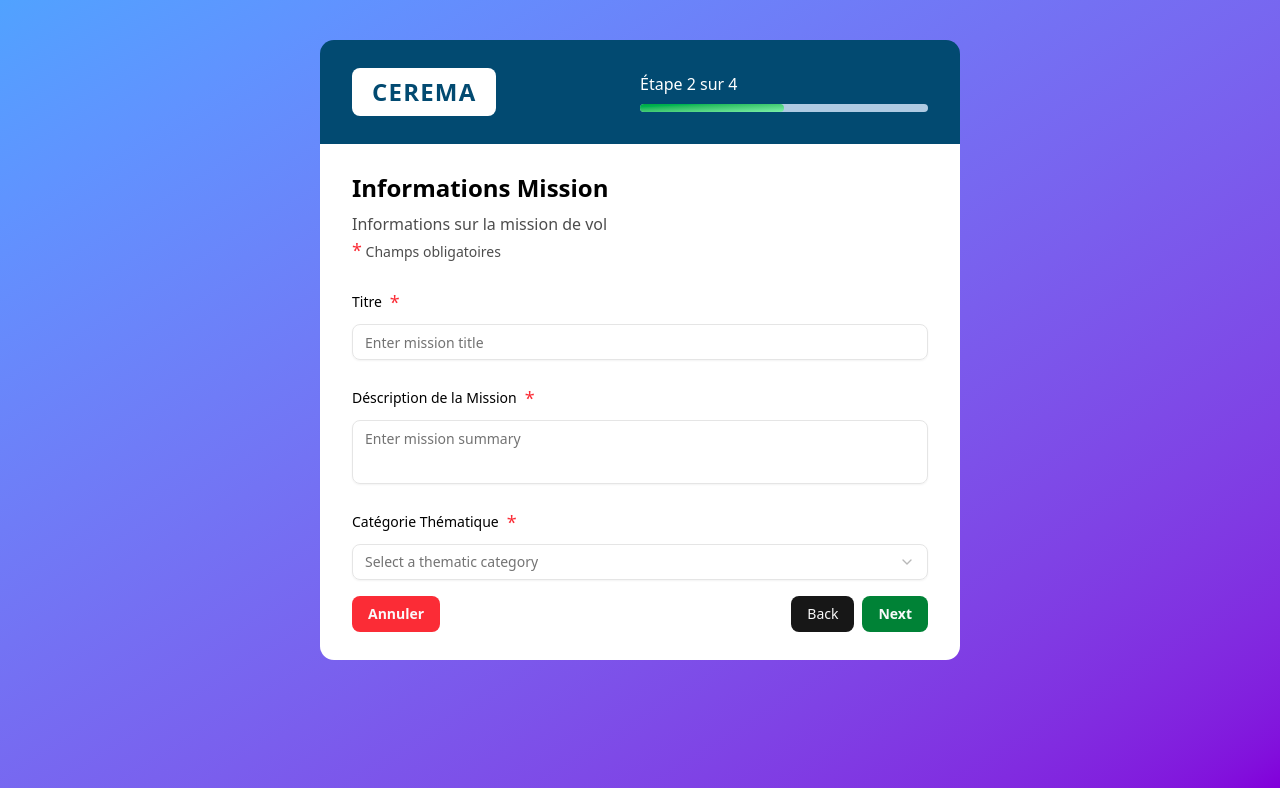
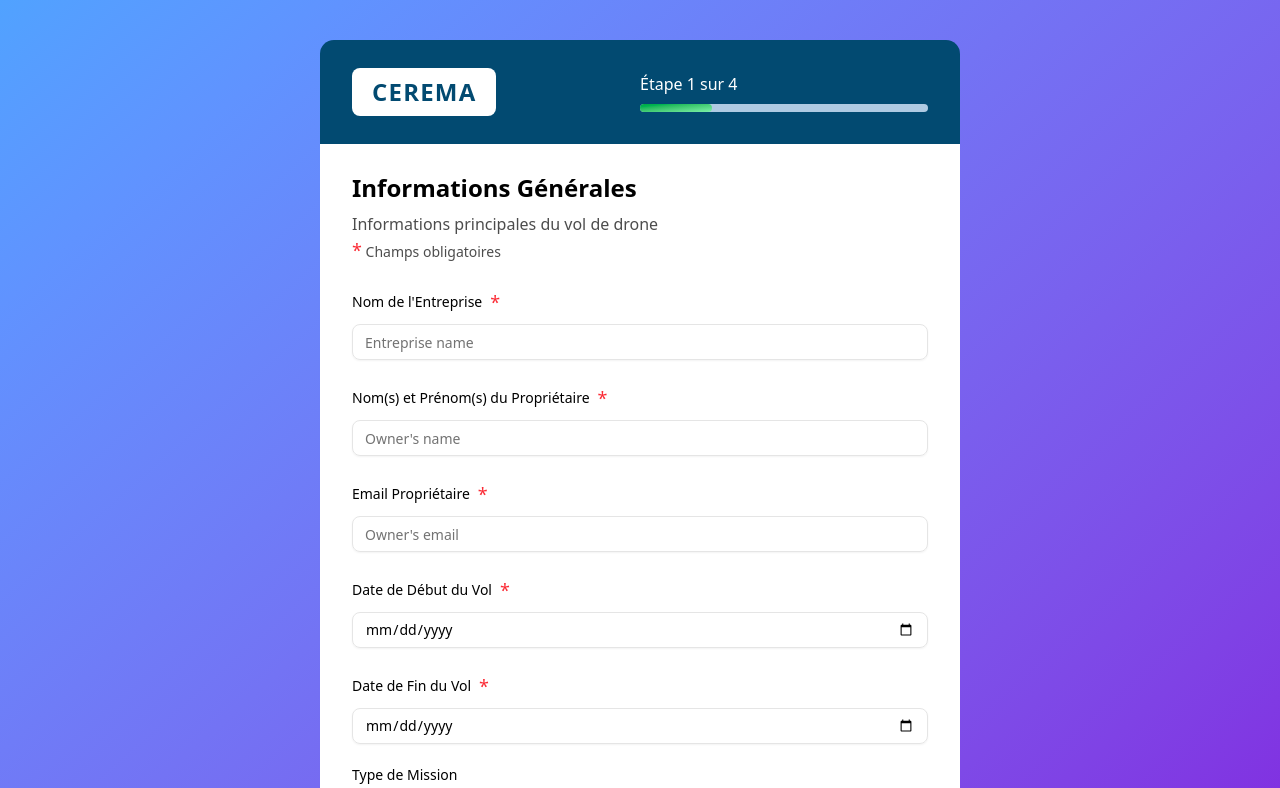
Before and after one commit to Mbungai-Francesco/PCE, a React (Vite) app: page /form in a window 1280 px wide. Shown: the top 788 px of the page. Built offline with nearby package versions, Linux system fonts and the light colour scheme.

Commit message:
form done

```diff
--- a/src/pages/FormPages/FormPage.tsx
+++ b/src/pages/FormPages/FormPage.tsx
@@ -12,7 +12,7 @@ import { Link } from "react-router-dom";
 import { useNavigate } from "react-router-dom";
 
 export const FormPage = () => {
-	const [formNum, setFormNum] = useState(2);
+	const [formNum, setFormNum] = useState(1);
 	const progressRef = useRef<HTMLDivElement | null>(null);
 	const missionFormRef = useRef<MissionFormHandle>(null);
 	const generaleFormRef = useRef<GeneraleFormHandle>(null);
--- a/src/pages/HomePage.tsx
+++ b/src/pages/HomePage.tsx
@@ -1,6 +1,7 @@
 // import { useNavigate } from "react-router-dom";
 import { Button } from "@/components/ui/button";
 import Navbar from "@/components/ui/navbar";
+import { Link } from "react-router-dom";
 
 const HomePage = () => {
 	// const navigate = useNavigate();
@@ -90,12 +91,13 @@ const HomePage = () => {
 							Créez un nouveau projet ou importez des métadonnées existantes
 						</p>
 						<div className="flex flex-col sm:flex-row gap-4 justify-center">
-							<Button
-								onClick={() => window.open("/form", "_blank")}
-								className="bg-purple-600 hover:bg-purple-700 text-white px-8 py-6 text-lg rounded-full"
-							>
-								🚀 NOUVEAU PROJET
-							</Button>
+							<Link to="/form">
+								<Button
+									className="bg-purple-600 hover:bg-purple-700 text-white px-8 py-6 text-lg rounded-full"
+								>
+									🚀 NOUVEAU PROJET
+								</Button>
+							</Link>
 							{/* <Button
 								variant="outline"
 								className="border-purple-600 text-purple-600 hover:bg-purple-50 px-8 py-6 text-lg rounded-full"
```
